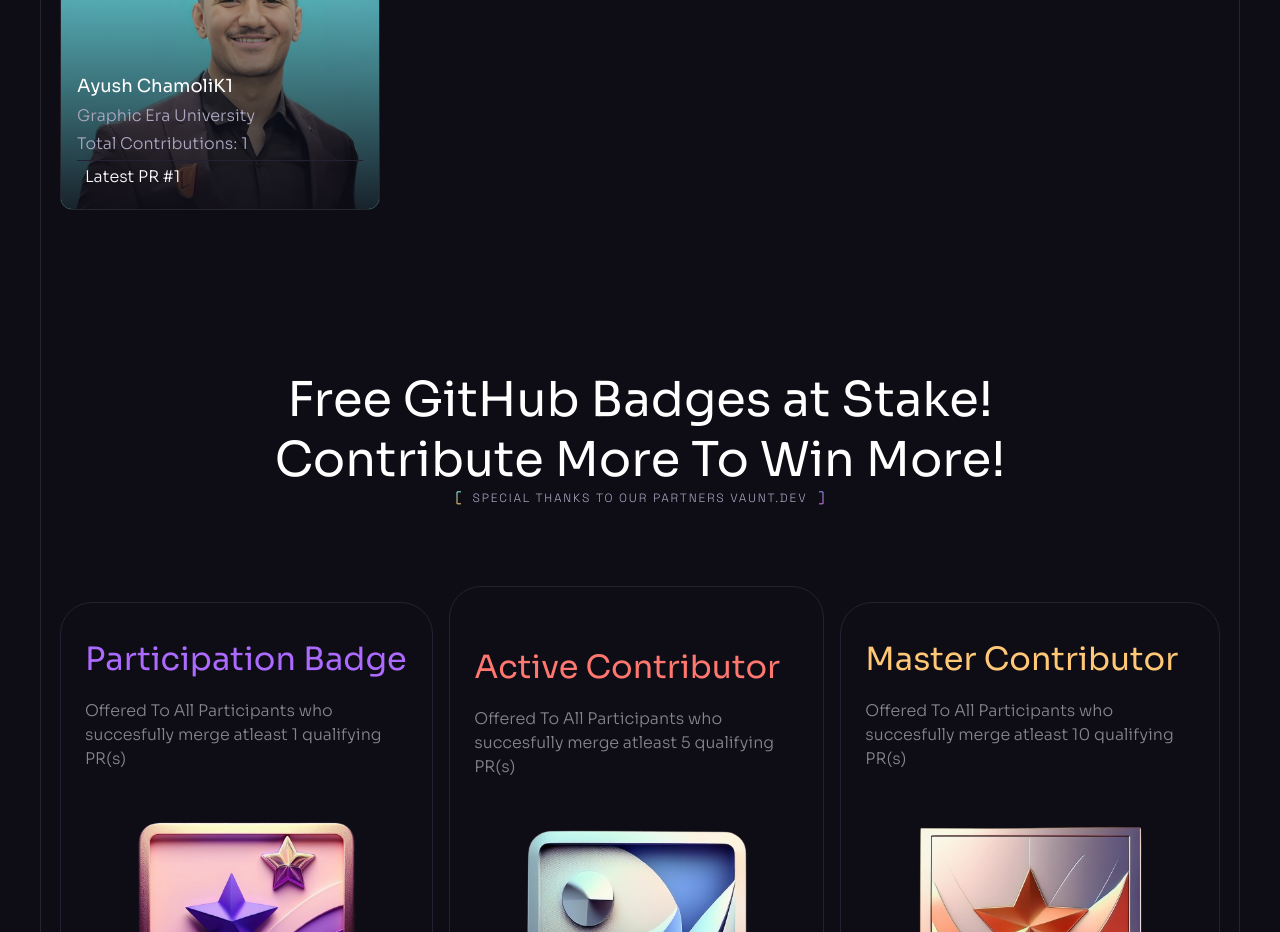
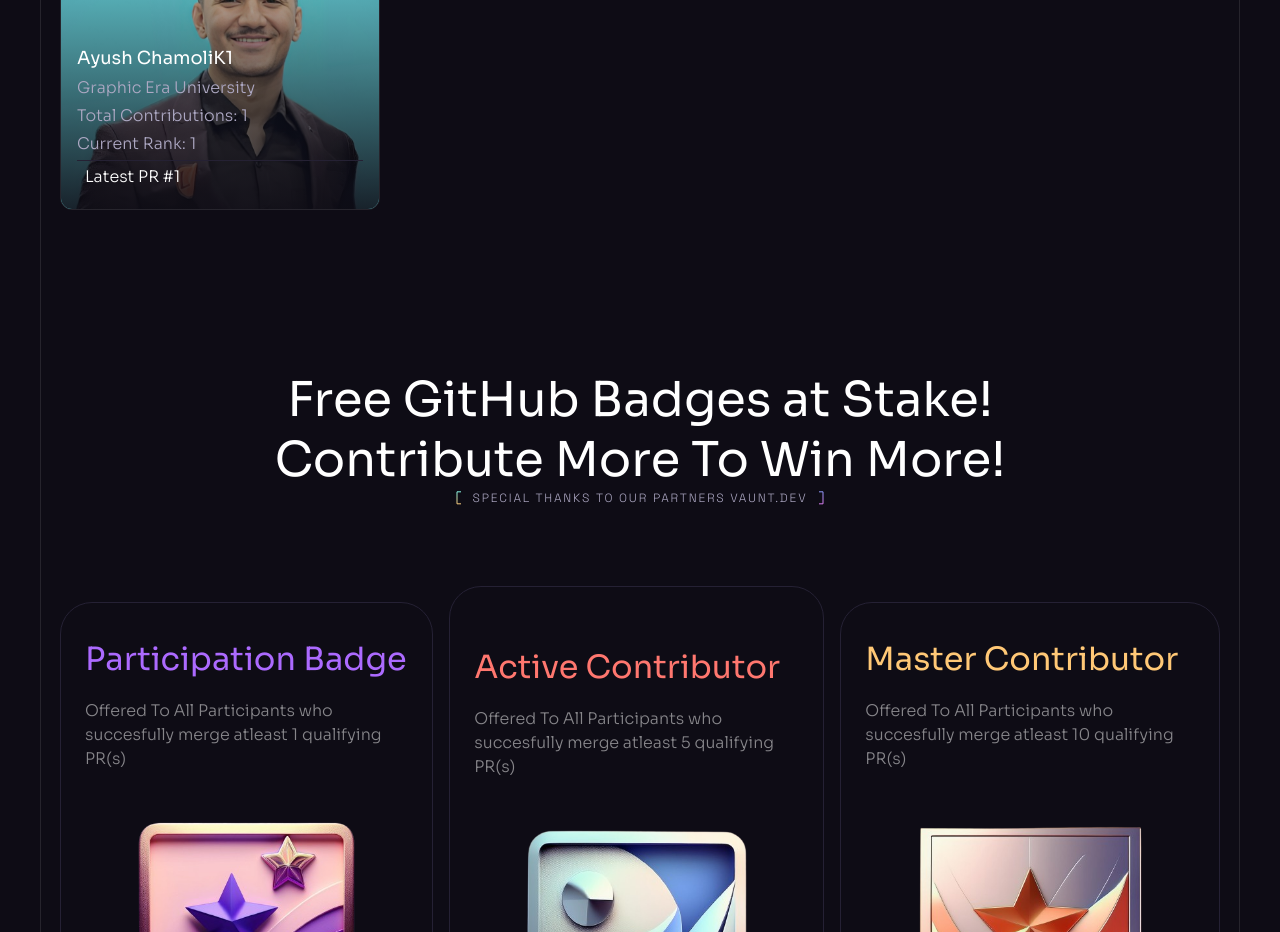
Before and after one commit to iamAyushChamoli/hacktoberfest-24, a React (Vite) app: page / in a window 1280 px wide. Shown: the part 4420-5352 px from the top of the page. Built offline with nearby package versions, Linux system fonts and the light colour scheme.

Commit message:
Added the rank system in leaderboard

```diff
--- a/src/components/Leaderboard.jsx
+++ b/src/components/Leaderboard.jsx
@@ -43,6 +43,9 @@ const Leaderboard = () => {
                   <p className="body-2 mb-1 text-n-3">
                     Total Contributions: {participant.prLink.length}
                   </p>
+                  <p className="body-2 mb-1 text-n-3">
+                    Current Rank: {index + 1}
+                  </p>
                   <ul className="body-2">
                     <li className="flex items-start py-1 border-t border-n-6">
                       <a
```
